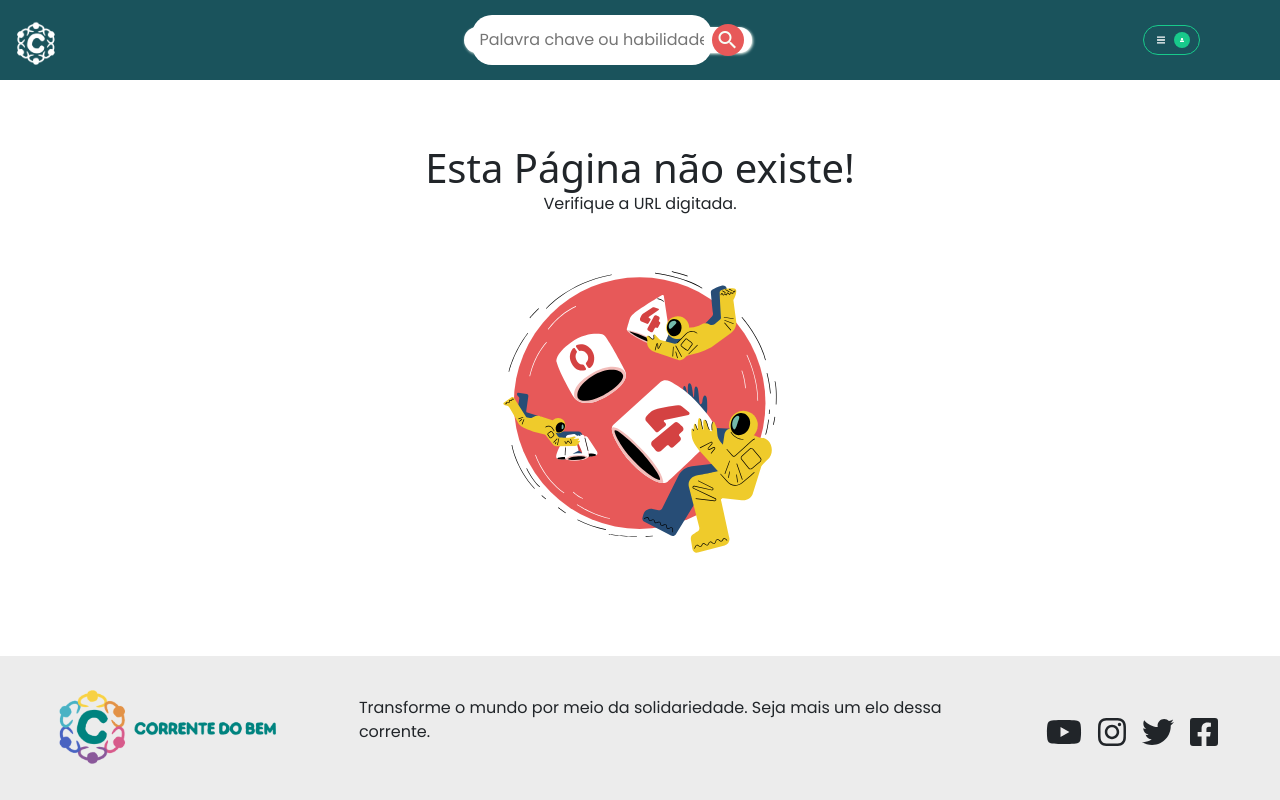
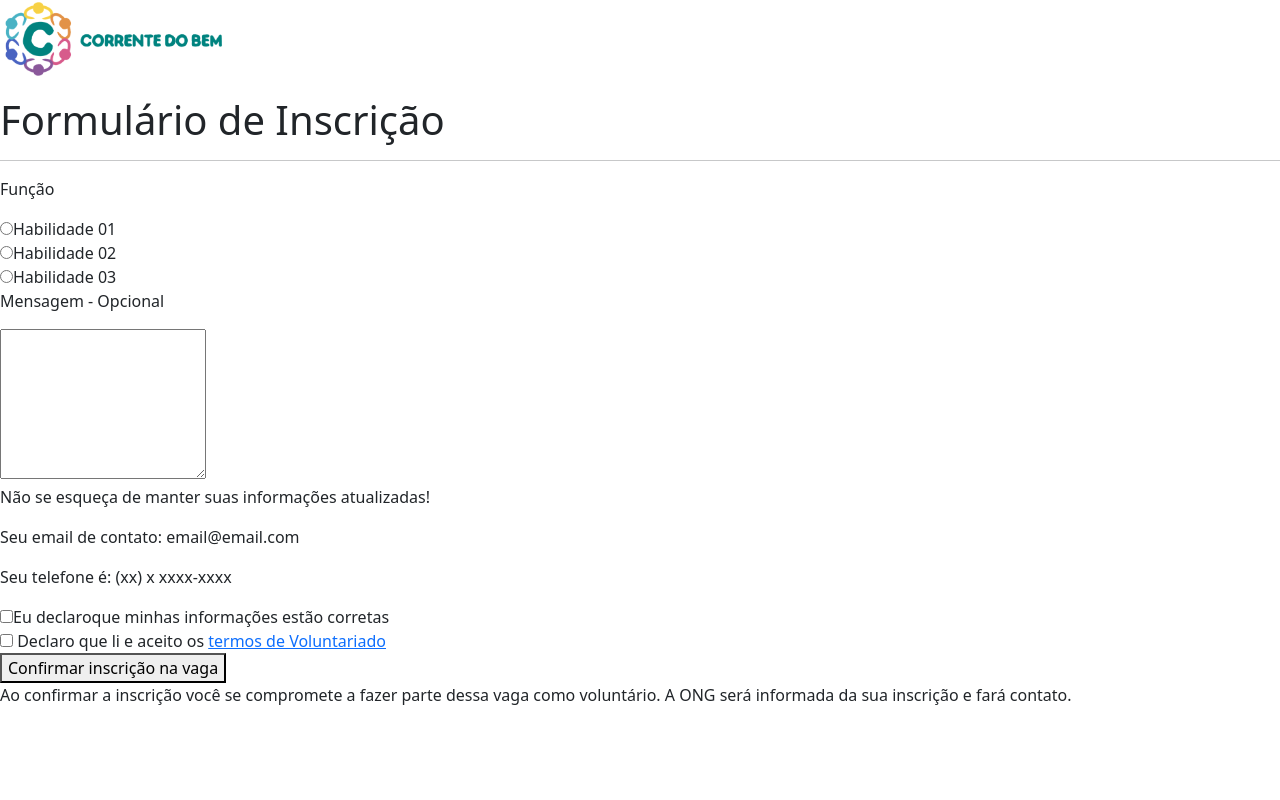
Before and after one commit to raiane-honorato/projeto-integrador-g1, a React (Create React App) app: page /register_job in a window 1280 px wide. Built offline with nearby package versions, Linux system fonts and the light colour scheme; data requests are answered from the project's data file; a web font is replaced by a local one.

Commit message:
ultimas atts

```diff
--- a/src/components/RegisterJob/RegisterJob.css
+++ /dev/null
@@ -1,18 +0,0 @@
-.modal{
-    width: 100%;
-    height: 100vh;
-    position: absolute;
-    top: 0;
-    left: 0;
-    z-index: 30;
-    background-color: rgba(0,0,0,.80);
-    display: flex;
-    justify-content: center;
-    align-items: center;
-}
-.container{
-    background-color: #fff;
-    color: #000;
-    width: 60%;
-    height: 60%;
-}
--- a/src/components/RegisterJob/RegisterJob.js
+++ b/src/components/RegisterJob/RegisterJob.js
@@ -1,17 +1,118 @@
-import './RegisterJob.css'
-import 'bootstrap/dist/css/bootstrap.min.css'
+import { NavLink, useParams } from "react-router-dom";
+import { useEffect, useState} from "react";
+import Footer from "../Footer/Footer";
+import fullLogo from '../../img//logo-color.png';
 
-const RegisterJob = ( {children} ) => {
+
+
+
+function RegisterJob(){
+
+    const parameter = useParams();
+    const projectId = parameter.id;
+    const [vagas, setVagas] = useState();
+
+  //get data from localhost port 8000
+    useEffect( () => {
+        fetch(`http://localhost:8000/projects`)
+        .then(res => res.json())
+        .then(res => {
+        setVagas(res)
+        })
+        .catch(erro => alert(`Erro ao obter lista de projetos: ${erro}`))
+        },[]
+    )
+
+
 
     return(
-        <div className="modal">
-            <div className="container">
-                <button className="close">Salve</button>
-                <div className="content">{children}</div>
-            </div>
-        </div>
+        <div className="page">
+
+            <NavLink to="/" exact>
+            <img
+                className="footer-logo"
+                src={fullLogo}
+                alt="logo-corrente-do-bem"
+            ></img>
+            </NavLink>
 
 
+
+
+
+
+            {/* -------------------------------------------------------------------------------------------------------------- */}
+            <div className="main">
+
+                        <ul className="items-grid">
+                          {vagas && vagas
+                              .filter((vaga) => vaga.id === +projectId)
+                              .map((vaga) => (
+                                <li>{vaga.title} titulo</li>
+                          ))}
+                        </ul>
+
+
+                <h1>Formulário de Inscrição</h1>
+                <hr/>
+                <form>
+                    <div className="funcoes">
+                        <p className="subtitle">Função</p>
+                        <input type="radio" id="func1" className="func1" name="funcOptions" value="html" />
+                        <label htmlFor="func1" className="label">Habilidade 01</label> <br/>
+
+                        <input type="radio" id="func2" className="func2" name="funcOptions" value="html" />
+                        <label htmlFor="func2" className="label">Habilidade 02</label> <br/>
+
+                        <input type="radio" id="func3" className="func3" name="funcOptions" value="html" />
+                        <label htmlFor="func3" className="label">Habilidade 03</label> <br/>
+                    </div>
+
+                    <div className="mensagem">
+                        <p className="subtitle">Mensagem <span className="optional">- Opcional</span></p>
+
+                        <textarea id="msg" className="msg" rows="6" cows="30" maxLength="150"/>
+                    </div>
+
+                    <div className="dadosPessoais">
+                        <p><span>Não se esqueça de manter suas informações atualizadas!</span></p>
+
+                        <p className="dados">Seu email de contato: email@email.com</p>
+
+                        <p className="dados">Seu telefone é: (xx) x xxxx-xxxx</p>
+
+                        <input type="checkbox" id="confirm" name="confirm" />
+
+                        <label htmlFor="confirm">Eu declaroque minhas informações estão corretas</label>
+                    </div>
+
+                    <div className="confirmacoes">
+
+                        <input type="checkbox" id="terms" name="terms" required/>{" "}
+                        <label htmlFor="terms">Declaro que li e aceito os <NavLink to="/termos/voluntariado" target="_blank">termos de Voluntariado</NavLink></label>
+
+                    </div>
+
+                    <div className="botao">
+                        <button className="btn-confirm" type="submit">
+                            Confirmar inscrição na vaga
+                        </button>
+                        <p className="rodape">
+                            Ao confirmar a inscrição você se compromete a fazer parte dessa vaga como voluntário.
+                            A ONG será informada da sua inscrição e fará contato.
+                        </p>
+                    </div>
+
+                </form>
+
+
+            </div>
+
+
+
+
+
+        </div>
     )
 }
 
--- a/src/pages/Project/Project.js
+++ b/src/pages/Project/Project.js
@@ -1,16 +1,13 @@
-import { useEffect, useState } from "react";
-import { useParams } from "react-router-dom";
+import { useEffect, useState} from "react";
+import { useParams, NavLink } from "react-router-dom";
 import Footer from "../../components/Footer/Footer";
 import Navbar from "../../components/Navbar/Navbar";
 import "./project.css";
-import RegisterJob from "../../components/RegisterJob/RegisterJob";
 
 function ProjectPage() {
   const parameter = useParams();
   const projectId = parameter.id;
   const [vagas, setVagas] = useState();
-
-  const [isModalVisible, setIsModalVisible] = useState(false)
 
   //get data from localhost port 8000
   useEffect( () => {
@@ -63,8 +60,8 @@ function ProjectPage() {
                           <span key={cause}>{cause}</span>
                         ))}
                     </div>
-                  <button className='project-btn' onClick={() => setIsModalVisible(true)}>Quero a Vaga</button>
-                  {isModalVisible ? <RegisterJob><h2>Salve</h2></RegisterJob> : null}
+                  <NavLink to="/register_job"><button className='project-btn'>Quero a Vaga</button></NavLink>
+
                   </div>
                 </div>
               </div>
--- a/src/pages/Project/project.css
+++ b/src/pages/Project/project.css
@@ -117,22 +117,3 @@
 
 
 /* -------------------------------------------------------------------------- */
-
-.modal{
-  width: 100%;
-  height: 100vh;
-  position: absolute;
-  top: 0;
-  left: 0;
-  z-index: 30;
-  background-color: rgba(0,0,0,.80);
-  display: flex;
-  justify-content: center;
-  align-items: center;
-}
-.container{
-  background-color: #fff;
-  color: #000;
-  width: 60%;
-  height: 60%;
-}
--- a/src/pages/Termos/TermosDePrvacidade.js
+++ b/src/pages/Termos/TermosDePrvacidade.js
@@ -1,52 +1,67 @@
 import { NavLink } from "react-router-dom";
 import Hero from "../../components/Hero/Hero";
+import fullLogo from '../../img//logo-color.png';
 import Footer from "../../components/Footer/Footer";
+import './termos.css'
+
 
 function TermosDePrivacidade(){
     return(
         <>
             <div className="terms">
-                <h1 className="title">Política de privacidade para Corrente do Bem</h1>
 
-                <p>
+                <div className="logo">
+                    <NavLink to="/" exact>
+                    <img
+                        className="footer-logo"
+                        src={fullLogo}
+                        alt="logo-corrente-do-bem"
+                    ></img>
+                    </NavLink>
+                </div>
+
+                <div className="main-terms">
+                    <h1 className="title-terms">Política de privacidade para Corrente do Bem</h1>
+
+                    <p className="conteudo-termos">
                         Todas as suas informações pessoais recolhidas, serão usadas para o ajudar a tornar a sua visita no nosso site o mais produtiva e agradável possível.
                     </p>
 
-                <p>
+                    <p className="conteudo-termos">
                         A garantia da confidencialidade dos dados pessoais dos utilizadores do nosso site é importante para o Corrente do Bem.
                     </p>
 
-                <p>
+                    <p className="conteudo-termos">
                         Todas as informações pessoais relativas a membros, assinantes, clientes ou visitantes que usem o Corrente do Bem serão tratadas em concordância com a Lei
                         da Proteção de Dados Pessoais de 26 de outubro de 1998 (Lei n.º 67/98).
                     </p>
 
-                <p>
+                    <p className="conteudo-termos">
                     A informação pessoal recolhida pode incluir o seu nome, e-mail, número de telefone e/ou telemóvel, morada, data de nascimento e/ou outros.
                     </p>
 
-                <p>
+                    <p className="conteudo-termos">
                         O uso do Corrente do Bem pressupõe a aceitação deste Acordo de privacidade. A equipa do Corrente do Bem reserva-se ao direito de alterar este acordo sem aviso prévio.
                         Deste modo, recomendamos que consulte a nossa política de privacidade com regularidade de forma a estar sempre atualizado.
                     </p>
 
 
-                <h2 className="title">Os anúncios</h2>
+                    <h2 className="title-terms">Os anúncios</h2>
 
-                <p>
+                    <p className="conteudo-termos">
                         Tal como outros websites, coletamos e utilizamos informação contida nos anúncios. A informação contida nos anúncios, inclui o seu endereço IP (Internet Protocol),
                         o seu ISP (Internet Service Provider, como o Sapo, Clix, ou outro), o browser que utilizou ao visitar o nosso website (como o Internet Explorer ou o Firefox), o
                         tempo da sua visita e que páginas visitou dentro do nosso website.
                     </p>
 
-                <h2 className="title">Os Cookies e Web Beacons</h2>
+                    <h2 className="title-terms">Os Cookies e Web Beacons</h2>
 
-                <p>
+                    <p className="conteudo-termos">
                         Utilizamos cookies para armazenar informação, tais como as suas preferências pessoas quando visita o nosso website. Isto poderá incluir um simples popup, ou uma ligação
                         em vários serviços que providenciamos, tais como fóruns.
                     </p>
 
-                <p>
+                    <p className="conteudo-termos">
                         Em adição também utilizamos publicidade de terceiros no nosso website para suportar os custos de manutenção. Alguns destes publicitários, poderão utilizar tecnologias como
                         os cookies e/ou web beacons quando publicitam no nosso website, o que fará com que esses publicitários (como o Google através do Google AdSense) também recebam a sua
                         informação pessoal, como o endereço IP, o seu ISP, o seu browser, etc. Esta função é geralmente utilizada para geotargeting (mostrar publicidade de Lisboa apenas aos
@@ -54,16 +69,16 @@ function TermosDePrivacidade(){
                             sites de culinária regularmente, por ex.).
                     </p>
 
-                <p>
+                    <p className="conteudo-termos">
                         Você detém o poder de desligar os seus cookies, nas opções do seu browser, ou efetuando alterações nas ferramentas de programas Anti-Virus, como o Norton Internet Security.
                         No entanto, isso poderá alterar a forma como interage com o nosso website, ou outros websites. Isso poderá afetar ou não permitir que faça logins em programas, sites ou
                         fóruns da nossa e de outras redes.
                     </p>
 
 
-                <h2 className="title">Ligações a Sites de terceiros</h2>
+                    <h2 className="title-terms">Ligações a Sites de terceiros</h2>
 
-                <p>
+                    <p className="conteudo-termos">
                         O Corrente do Bem possui ligações para outros sites, os quais, a nosso ver, podem conter informações / ferramentas úteis para os nossos visitantes. A nossa política de privacidade
                         não é aplicada a sites de terceiros, pelo que, caso visite outro site a partir do nosso deverá ler a politica de privacidade do mesmo. Não nos responsabilizamos pela
                         política de privacidade ou conteúdo presente nesses mesmos sites.
@@ -71,8 +86,8 @@ function TermosDePrivacidade(){
 
 
                 </div>
+            </div>
 
-            <Footer />
         </>
     )
 }
--- a/src/pages/Termos/TermosVoluntariado.js
+++ b/src/pages/Termos/TermosVoluntariado.js
@@ -1,18 +1,33 @@
 import { NavLink } from "react-router-dom";
 import Hero from "../../components/Hero/Hero";
 import Footer from "../../components/Footer/Footer";
+import fullLogo from '../../img//logo-color.png';
+
+import './termos.css'
 
 
 
 function TermosVoluntariado(){
     return(
-        <>
 
             <div className="terms">
 
-                <h1 className="title">Termo de Voluntariado</h1>
+                <div className="logo">
+                    <NavLink to="/" exact>
+                    <img
+                        className="footer-logo"
+                        src={fullLogo}
+                        alt="logo-corrente-do-bem"
+                    ></img>
+                    </NavLink>
+                </div>
+
+
+                <div className="main-terms">
+                    <h1 className="title-terms">Termo de Voluntariado</h1>
 
                     <div className="nossosTermos">
+
                         <p>
                             1. Pelo presente Termo de Adesão, o VOLUNTÁRIO decide espontaneamente realizar atividade
                             voluntária na ORGANIZAÇÃO, nos termos e condições claramente expostas no programa de
@@ -68,13 +83,13 @@ function TermosVoluntariado(){
 
                         <p>
                             Art. 5º Revogam-se as disposições em contrário. (http://www.planalto.gov.br/ccivil_03/LEIS/L9608compilado.htm)
-                    </p>'
+                        </p>
+                    </div>
                 </div>
 
             </div>
 
-            <Footer />
-        </>
+
 
     )
 }
--- /dev/null
+++ b/src/pages/Termos/termos.css
@@ -0,0 +1,52 @@
+/* .terms{
+    width: 70%;
+    height: 80vh;
+    background-color: aqua;
+} */
+
+.terms{
+    width: 100%;
+    height: 100vh;
+    background-color: #cde6e6;
+
+}
+.main-terms{
+    width: 60%;
+    height: auto;
+    margin-left: 20%;
+    padding: 2%;
+    background-color: rgb(248, 248, 248);
+    border-radius: 0.5rem;
+}
+
+.title-terms{
+    font-weight: 600;
+    margin-bottom: 20px;
+}
+
+.conteudo-termos{
+    font-size: 15px;
+    text-align: justify;
+}
+
+.nossosTermos{
+    text-align:left;
+    font-weight: 600;
+    margin-bottom: 30px;
+    margin-left: 5px;
+
+}
+
+.nossosTermos p{
+    margin-bottom: 20px;
+}
+
+.subP{
+    margin-left: 3%;
+}
+
+.artigos{
+    color: rgb(82, 82, 82);
+    font-size: 15px;
+    text-align: justify;
+}
--- a/src/routes.js
+++ b/src/routes.js
@@ -11,8 +11,7 @@ import PrivateRoute from "./privateRoute/Private";
 import Profile from "./pages/Profile/Profile";
 import TermosVoluntariado from "./pages/Termos/TermosVoluntariado"
 import TermosDePrivacidade from "./pages/Termos/TermosDePrvacidade";
-import RegisterJob from "./components/RegisterJob/RegisterJob";
-
+import RegisterJob from "./components/registerJob/RegisterJob";
 import InstituitionProfile from "./pages/InstitutionProfile/InstituitionProfile";
 import ManageProjects from "./pages/ManageProjects/ManageProjects";
 import ManageProject from "./pages/ManageProject/ManageProject";
@@ -34,7 +33,7 @@ function Routes() {
         <Route path="/register_institution" component={RegisterInstitution} />
         <Route path="/termos/voluntariado" component={TermosVoluntariado} />
         <Route path="/termos/privacidade" component={TermosDePrivacidade} />
-        <Route path="/register-job" component={RegisterJob} />
+        <Route path="/register_job" component={RegisterJob} />
         <Route path="*" component={Error404} />
       </Switch>
     </BrowserRouter>
```
Lines whose indentation alone changed are shown as unchanged.
